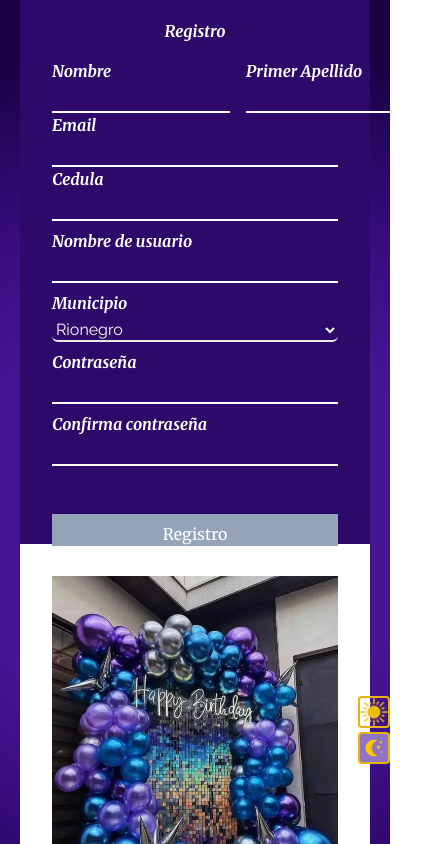
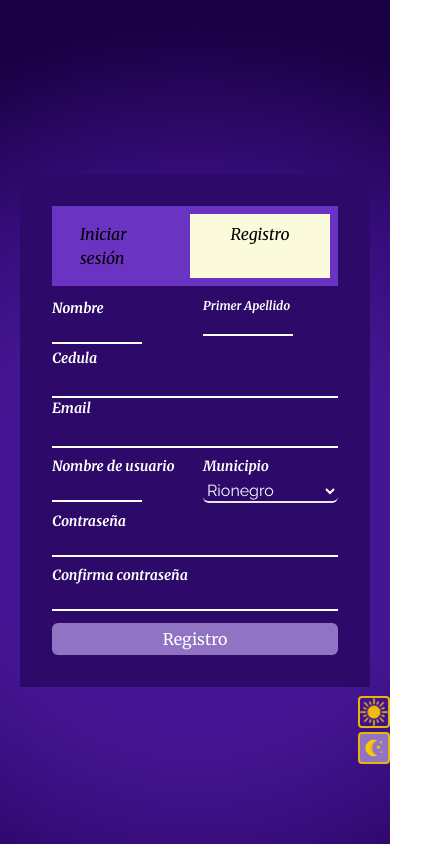
Before and after one commit to albust2005/bloomsterly, a React (Vite) app in the folder Client/: page /login in a window 390 px wide. Both pictures are taken after a click on the item "Registro". Shown: the top 844 px of the page, 424 px wide, since content can reach past the window. Built offline with nearby package versions, Linux system fonts and the light colour scheme.

Commit message:
Login responsive

```diff
--- a/Client/src/pages/Login.jsx
+++ b/Client/src/pages/Login.jsx
@@ -9,7 +9,7 @@ import { Changeimgs } from "../components/hooks/useChangeimgs";
 export function Login() {
 
   const [form, setForm] = useState("Iniciar"); //[1valor=>estado actual, 2do es el que hacer el cambio]
-  const [inicioColor, setInicioColor] = useState("bg-[#8549e6]");
+  const [inicioColor, setInicioColor] = useState("bg-[#FBFBDC]");
   const [registerColor, setRegisterColor] = useState("bg-transparent");
 
   const formRender =
@@ -17,29 +17,29 @@ export function Login() {
 
   const Inicios = () => {
     setForm((prevform) => (prevform === "Iniciar" ? "Iniciar" : "Iniciar"));
-    setInicioColor("bg-[#8549e6]");
+    setInicioColor("bg-[#FBFBDC]");
     setRegisterColor("bg-transparent");
   };
 
   const Registros = () => {
     setForm((prevform) => (prevform === "Registro" ? "Registro" : "Registro"));
-    setRegisterColor("bg-[#8549e6]");
+    setRegisterColor("bg-[#FBFBDC]");
     setInicioColor("bg-transparent");
   };
 
   return (
-    <div className=" h-screen flex justify-center items-center  font-title italic text-xl minicel:flex-col sm:flex-row mt-3">
-      <div className=" bg-dark_theme w-full sm:w-2/4 h-3/4 p-8 dark:bg-second_color_lt">
-        <nav className="bg-[#6a33c2] w-full dark:bg-rose-600">
+    <div className=" h-screen flex justify-center items-center  font-title italic text-xl minicel:flex-col sm:flex-row mt-2">
+      <div className=" bg-dark_theme w-full sm:w-2/4 sm:h-[70%] md:h-[95%]  p-8 dark:bg-second_color_lt">
+        <nav className="bg-[#6a33c2] w-full dark:bg-rose-600 ">
           <ul className="flex justify-center content-center cursor-pointer p-2  w-full ">
             <li
-              className={`cursor-pointer ${inicioColor} px-5 py-2 w-1/2 flex justify-center minicel:text-xs celular:text-sm sm:text-base md:text-xl hover:bg-[#8549e6]`}
+              className={`cursor-pointer ${inicioColor} px-5 py-2 w-full flex justify-center minicel:text-sm celular:text-base md:text-xl hover:bg-[#FBFBDC]`}
               onClick={Inicios}
             >
               Iniciar sesión
             </li>
             <li
-              className={`cursor-pointer ${registerColor} px-7 py-2 w-1/2 flex justify-center minicel:text-xs celular:text-sm sm:text-base md:text-xl hover:bg-[#8549e6]`}
+              className={`cursor-pointer ${registerColor} px-7 py-2 w-full flex justify-center minicel:text-sm celular:text-base  md:text-xl hover:bg-[#FBFBDC]`}
               onClick={Registros}
             >
               Registro
@@ -51,7 +51,7 @@ export function Login() {
         </div>
       </div>
 
-      <div className="bg-white w-full sm:w-2/4 lg:w-1/2 h-3/4 p-8">
+      <div className="bg-white w-full minicel:hidden sm:flex sm:w-2/4 lg:w-1/2 h-[95%] p-8">
         {" "}
         {/*imagen */}
         <Changeimgs></Changeimgs>
--- a/Client/src/pages/inicio_sesion.jsx
+++ b/Client/src/pages/inicio_sesion.jsx
@@ -14,7 +14,6 @@ export function InicioSesion() {
 
   return (
     <div className="form-box flex justify-center items-center flex-col gap-4 mt-6 w-full bg-transparent relative text-white ">
-      <h1 className="font-semibold text-base sm:text-xl md:text-2xl lg:3xl">Inicio de Sesión</h1>
 
       <form action="" className="w-full " onSubmit={handleSubmit(loginUser)} >
         <div className="input-box animation flex flex-col ">
@@ -65,7 +64,9 @@ export function InicioSesion() {
           <a href="#" className="px-0  md:px-2 hover:bg-light_theme rounded-md">Entra aquí</a></p>
         </div>
 
-          <button className="text-white mt-2 bg-color_switch_theme_dark w-full p-1 rounded-md hover:bg-[#8e5ee0]">
+          <button className="text-white mt-2 bg-color_switch_theme_dark w-full p-1 rounded-md hover:bg-[#8e5ee0]
+          minicel:text-sm celular:text-base sm:text-lg md:text-xl
+          dark:bg-[#eb2651] dark:hover:bg-[#d61540]">
             Iniciar Sesión
           </button>
       </form>
--- a/Client/src/pages/registro.jsx
+++ b/Client/src/pages/registro.jsx
@@ -9,28 +9,25 @@ export function Registro() {
     watch,
   } = useForm();
 
-  const createUser = useNewUserContext()
+  const createUser = useNewUserContext();
 
   return (
-    <div className="form-box flex justify-center items-center flex-col gap-4 mt-6 w-full text-white  relative  ">
-      <h1 className="font-semibold text-base sm:text-xl md:text-2xl lg:3xl">
-        Registro
-      </h1>
+    <div className="form-box flex justify-center items-center flex-col gap-4 mt-3 w-full text-white  relative  ">
 
       <form
         action=""
-        className="w-full text-base md:text-xl "
+        className="w-full text-base minicel:text-sm sm:text-lg md:text-xl "
         onSubmit={handleSubmit(createUser)}
       >
-
         <div className="flex w-full gap-4">
-          <div className="input-box animation flex flex-col w-full">
-            <label htmlFor="Name" className="mb-1 font-semibold">
+          <div className="input-box animation flex flex-col w-full ">
+            <label htmlFor="Name" className="   font-semibold">
               Nombre
             </label>
             <input
               type="text"
-              className="focus:outline-none bg-transparent border-b-2 border-white text-base font-text"
+              className="focus:outline-none bg-transparent border-b-2 border-white text-base font-text
+              minicel:w-2/3 sm:w-full minicel:mb-1"
               {...register("Name", {
                 required: {
                   value: true,
@@ -44,12 +41,17 @@ export function Registro() {
           </div>
 
           <div className="input-box animation flex flex-col w-full">
-            <label htmlFor="Firstlastname" className=" mb-1 font-semibold">
+            <label
+              htmlFor="Firstlastname"
+              className="minicel:text-xs sm:text-lg md:text-xl  font-semibold"
+            >
               Primer Apellido
             </label>
             <input
               type="text"
-              className="focus:outline-none bg-transparent border-b-2 border-white text-base font-text"
+              className="focus:outline-none bg-transparent border-b-2 border-white
+              minicel:text-sm sm:text-lg md:text-xl   font-text minicel:w-2/3 sm:w-full
+              minicel:mb-1"
               {...register("Firstlastname", {
                 required: {
                   value: true,
@@ -66,7 +68,32 @@ export function Registro() {
         </div>
 
         <div className="input-box animation flex flex-col w-full">
-          <label htmlFor="Email" className="mb-1 font-semibold">
+          <label
+            htmlFor="Cedula"
+            className="minicel:text-sm sm:text-lg md:text-xl   mb-1 font-semibold"
+          >
+            Cedula
+          </label>
+          <input
+            type="text"
+            className="focus:outline-none bg-transparent border-b-2 border-white text-base font-text"
+            {...register("Cedula", {
+              required: {
+                value: true,
+                message: "Escribe tu numero de documento",
+              },
+            })}
+          />
+          {errors.Cedula && (
+            <span className="text-sm">{errors.Cedula.message}</span>
+          )}
+        </div>
+
+        <div className="input-box animation flex flex-col w-full">
+          <label
+            htmlFor="Email"
+            className="minicel:text-sm sm:text-lg md:text-xl   mb-1 font-semibold"
+          >
             Email
           </label>
           <input
@@ -84,32 +111,17 @@ export function Registro() {
           )}
         </div>
 
+        <div className="flex w-full gap-4">
           <div className="input-box animation flex flex-col w-full">
-          <label htmlFor="Cedula" className="mb-1 font-semibold">
-            Cedula
-          </label>
-          <input
-            type="text"
-            className="focus:outline-none bg-transparent border-b-2 border-white text-base font-text"
-            {...register("Cedula", {
-              required: {
-                value: true,
-                message: "Escribe tu numero de documento",
-              },
-            })}
-          />
-          {errors.Cedula && (
-            <span className="text-sm">{errors.Cedula.message}</span>
-          )}
-        </div>
-
-        <div className="input-box animation flex flex-col">
-          <label htmlFor="Username" className="mt-2 mb-1 font-semibold">
+            <label
+              htmlFor="Username"
+              className="minicel:text-sm sm:text-lg md:text-xl  mt-2  font-semibold"
+            >
               Nombre de usuario
             </label>
             <input
               type="text"
-            className="focus:outline-none bg-transparent border-b-2 border-white text-base font-text"
+              className="focus:outline-none bg-transparent border-b-2 border-white text-base font-text minicel:w-2/3 sm:w-full"
               {...register("Username", {
                 required: {
                   value: true,
@@ -124,8 +136,11 @@ export function Registro() {
             )}
           </div>
 
-        <div className="input-box animation flex flex-col">
-          <label htmlFor="Town" className="mt-2 mb-1 font-semibold">
+          <div className="input-box animation flex flex-col w-full">
+            <label
+              htmlFor="Town"
+              className="minicel:text-sm sm:text-lg md:text-xl  mt-2 mb-1 font-semibold"
+            >
               Municipio
             </label>
             <select
@@ -134,26 +149,46 @@ export function Registro() {
               {...register("Town")}
               className="text-white rounded-md bg-transparent text-base font-text focus:outline-none border-b-2"
             >
-            <option value="" disabled className="bg-dark_theme">
+              <option
+                value=""
+                disabled
+                className="bg-dark_theme minicel:text-xs sm:text-lg md:text-xl  "
+              >
                 Municipio
               </option>
-            <option value="rg" className="bg-dark_theme">
+              <option
+                value="rg"
+                className="bg-dark_theme minicel:text-xs sm:text-lg md:text-xl  "
+              >
                 Rionegro
               </option>
-            <option value="ml" className="bg-dark_theme">
+              <option
+                value="ml"
+                className="bg-dark_theme minicel:text-xs sm:text-lg md:text-xl  "
+              >
                 Marinilla
               </option>
-            <option value="gr" className="bg-dark_theme">
+              <option
+                value="gr"
+                className="bg-dark_theme minicel:text-xs sm:text-lg md:text-xl  "
+              >
                 Guarne
               </option>
-            <option value="md" className="bg-dark_theme">
+              <option
+                value="md"
+                className="bg-dark_theme minicel:text-xs sm:text-lg md:text-xl  "
+              >
                 Medellin
               </option>
             </select>
           </div>
+        </div>
 
         <div className="input-box animation flex flex-col">
-          <label htmlFor="Password" className="mt-2 mb-1 font-semibold">
+          <label
+            htmlFor="Password"
+            className="minicel:text-sm sm:text-lg md:text-xl  l mt-2 font-semibold"
+          >
             Contraseña
           </label>
           <input
@@ -174,7 +209,10 @@ export function Registro() {
         </div>
 
         <div className="input-box animation flex flex-col">
-          <label htmlFor="ConfirmPassword" className="mt-2 mb-1 font-semibold">
+          <label
+            htmlFor="ConfirmPassword"
+            className="minicel:text-sm sm:text-lg md:text-xl   mt-2 font-semibold"
+          >
             Confirma contraseña
           </label>
           <input
@@ -201,9 +239,13 @@ export function Registro() {
           )}
         </div>
 
-        <div className="flex justify-center items-center w-full bg-slate-400 mt-12 ">
-          <button className="text-white mt-2 ">Registro</button>
-        </div>
+
+          <button className="text-white mt-2 bg-color_switch_theme_dark w-full p-1 rounded-md hover:bg-[#8e5ee0]
+          minicel:text-sm celular:text-base sm:text-lg md:text-xl
+          minicel:mt-3 sm:mt-6 dark:bg-[#eb2651] dark:hover:bg-[#d61540]">
+            Registro
+          </button>
+
       </form>
     </div>
   );
```
Also changed, not shown: 1 other file (tests, documents, lock files or other folders). Lines whose indentation alone changed are shown as unchanged.
